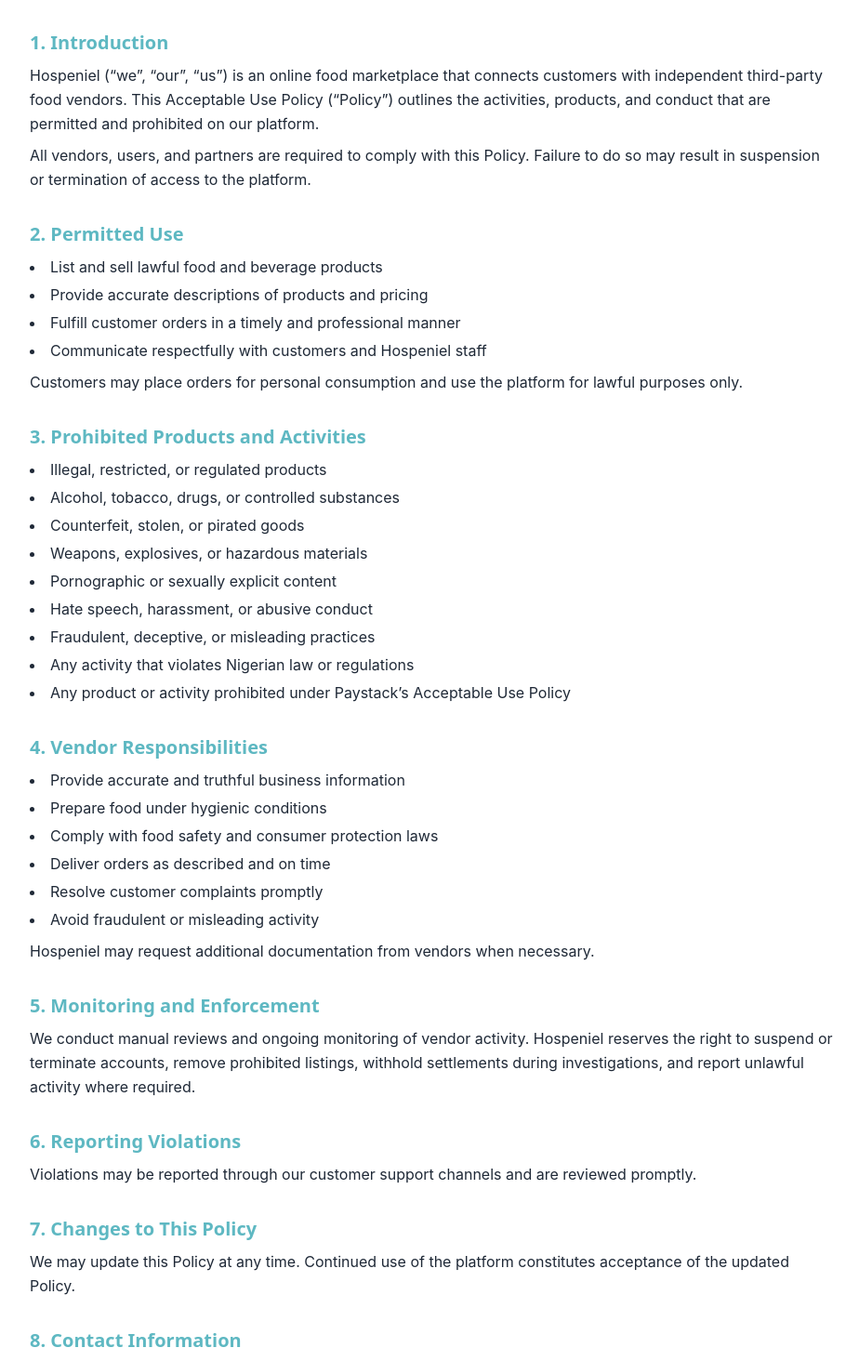
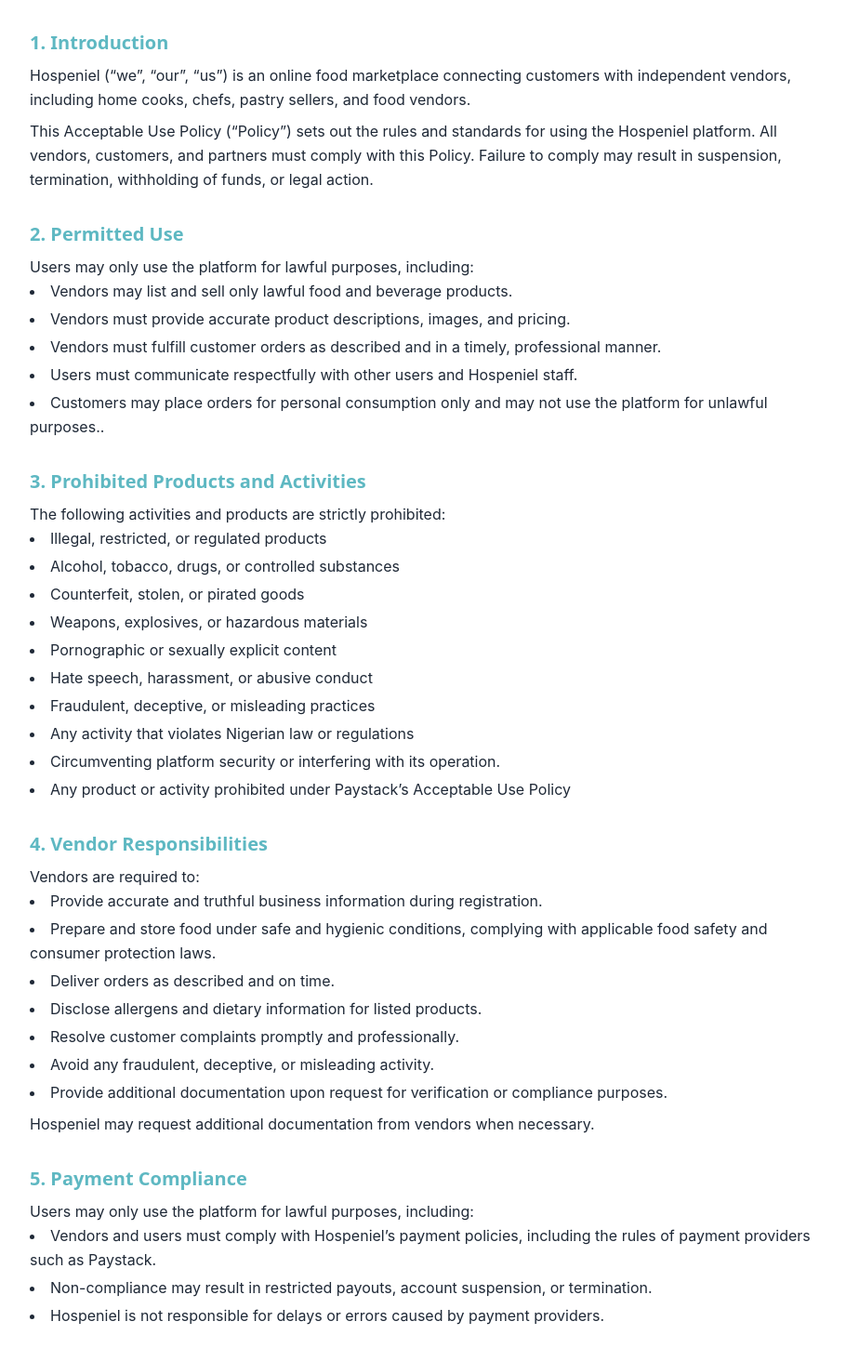
Before and after one commit to unreal-pupu/hospeniel, a Next.js app: page /AcceptableUsePolicy in a window 1280 px wide. Shown: the part 240-1704 px from the top of the page at 93% size, without its empty margins (176-1100 px from the left). Built offline with nearby package versions, Linux system fonts and the light colour scheme; no server answers.

Commit message:
Update Terms of Service and Acceptable Use Policy with professional version

```diff
--- a/src/app/AcceptableUsePolicy/page.tsx
+++ b/src/app/AcceptableUsePolicy/page.tsx
@@ -16,36 +16,34 @@
           <section>
             <h2 className="text-xl font-semibold mb-2">1. Introduction</h2>
             <p>
-              Hospeniel (“we”, “our”, “us”) is an online food marketplace that
-              connects customers with independent third-party food vendors. This
-              Acceptable Use Policy (“Policy”) outlines the activities, products,
-              and conduct that are permitted and prohibited on our platform.
+            Hospeniel (“we”, “our”, “us”) is an online food marketplace connecting customers with independent vendors, including home cooks, chefs, pastry sellers, and food vendors.
             </p>
             <p className="mt-2">
-              All vendors, users, and partners are required to comply with this
-              Policy. Failure to do so may result in suspension or termination of
-              access to the platform.
+            This Acceptable Use Policy (“Policy”) sets out the rules and standards for using the Hospeniel platform. All vendors, customers, and partners must comply with this Policy. Failure to comply may result in suspension, termination, withholding of funds, or legal action.
             </p>
           </section>
 
           <section>
             <h2 className="text-xl font-semibold mb-2">2. Permitted Use</h2>
+            <p className="mt-2">
+            Users may only use the platform for lawful purposes, including:
+            </p>
             <ul className="list-disc list-inside space-y-1">
-              <li>List and sell lawful food and beverage products</li>
-              <li>Provide accurate descriptions of products and pricing</li>
-              <li>Fulfill customer orders in a timely and professional manner</li>
-              <li>Communicate respectfully with customers and Hospeniel staff</li>
+              <li>Vendors may list and sell only lawful food and beverage products.</li>
+              <li>Vendors must provide accurate product descriptions, images, and pricing.</li>
+              <li>Vendors must fulfill customer orders as described and in a timely, professional manner.</li>
+              <li>Users must communicate respectfully with other users and Hospeniel staff.</li>
+              <li>Customers may place orders for personal consumption only and may not use the platform for unlawful purposes..</li>
             </ul>
-            <p className="mt-2">
-              Customers may place orders for personal consumption and use the
-              platform for lawful purposes only.
-            </p>
           </section>
 
           <section>
             <h2 className="text-xl font-semibold mb-2">
               3. Prohibited Products and Activities
             </h2>
+            <p className="mt-2">
+            The following activities and products are strictly prohibited:
+            </p>
             <ul className="list-disc list-inside space-y-1">
               <li>Illegal, restricted, or regulated products</li>
               <li>Alcohol, tobacco, drugs, or controlled substances</li>
@@ -55,6 +53,7 @@
               <li>Hate speech, harassment, or abusive conduct</li>
               <li>Fraudulent, deceptive, or misleading practices</li>
               <li>Any activity that violates Nigerian law or regulations</li>
+              <li>Circumventing platform security or interfering with its operation.</li>
               <li>
                 Any product or activity prohibited under Paystack’s Acceptable
                 Use Policy
@@ -64,13 +63,17 @@
 
           <section>
             <h2 className="text-xl font-semibold mb-2">4. Vendor Responsibilities</h2>
+            <p className="mt-2">
+            Vendors are required to:
+            </p>
             <ul className="list-disc list-inside space-y-1">
-              <li>Provide accurate and truthful business information</li>
-              <li>Prepare food under hygienic conditions</li>
-              <li>Comply with food safety and consumer protection laws</li>
-              <li>Deliver orders as described and on time</li>
-              <li>Resolve customer complaints promptly</li>
-              <li>Avoid fraudulent or misleading activity</li>
+              <li>Provide accurate and truthful business information during registration.</li>
+              <li>Prepare and store food under safe and hygienic conditions, complying with applicable food safety and consumer protection laws.</li>
+              <li>Deliver orders as described and on time.</li>
+              <li>Disclose allergens and dietary information for listed products.</li>
+              <li>Resolve customer complaints promptly and professionally.</li>
+              <li>Avoid any fraudulent, deceptive, or misleading activity.</li>
+              <li>Provide additional documentation upon request for verification or compliance purposes.</li>
             </ul>
             <p className="mt-2">
               Hospeniel may request additional documentation from vendors when
@@ -79,32 +82,40 @@
           </section>
 
           <section>
-            <h2 className="text-xl font-semibold mb-2">
-              5. Monitoring and Enforcement
-            </h2>
-            <p>
-              We conduct manual reviews and ongoing monitoring of vendor
-              activity. Hospeniel reserves the right to suspend or terminate
-              accounts, remove prohibited listings, withhold settlements during
-              investigations, and report unlawful activity where required.
+          <h2 className="text-xl font-semibold mb-2">5. Payment Compliance</h2>
+            <p className="mt-2">
+            Users may only use the platform for lawful purposes, including:
             </p>
+            <ul className="list-disc list-inside space-y-1">
+              <li>Vendors and users must comply with Hospeniel’s payment policies, including the rules of payment providers such as Paystack.</li>
+              <li>Non-compliance may result in restricted payouts, account suspension, or termination.</li>
+              <li>Hospeniel is not responsible for delays or errors caused by payment providers.</li>
+            </ul>
           </section>
 
           <section>
-            <h2 className="text-xl font-semibold mb-2">6. Reporting Violations</h2>
-            <p>
-              Violations may be reported through our customer support channels
-              and are reviewed promptly.
-            </p>
+            <h2 className="text-xl font-semibold mb-2">6. Monitoring and Enforcement</h2>
+            <ul className="list-disc list-inside space-y-1">
+              <li>Hospeniel may conduct manual reviews and ongoing monitoring of vendor and user activity.</li>
+              <li>We may suspend, restrict, or terminate accounts, remove listings, withhold funds, or take other interim measures during investigations.</li>
+              <li>Hospeniel may report unlawful activity to authorities, payment providers, or other relevant parties as required.</li>
+            </ul>
+          </section>
+
+          <section>
+            <h2 className="text-xl font-semibold mb-2">7. Reporting Violations</h2>
+            <ul className="list-disc list-inside space-y-1">
+              <li>Users may report suspected violations through Hospeniel’s customer support channels..</li>
+              <li>All reports will be reviewed promptly and confidentially, and appropriate action will be taken.</li>
+            </ul>
           </section>
 
           <section>
             <h2 className="text-xl font-semibold mb-2">
-              7. Changes to This Policy
+              8. Changes to This Policy
             </h2>
             <p>
-              We may update this Policy at any time. Continued use of the
-              platform constitutes acceptance of the updated Policy.
+            Hospeniel may update this Policy at any time. Continued use of the platform constitutes acceptance of any changes.
             </p>
           </section>
 
--- a/src/app/terms-and-conditions/page.tsx
+++ b/src/app/terms-and-conditions/page.tsx
@@ -18,69 +18,136 @@
           <section>
             <h2 className="text-xl font-semibold mb-2">1. Introduction</h2>
             <p>
-              Welcome to Hospeniel, an online food marketplace connecting customers
-              with independent third-party vendors. By using our platform, you
-              agree to comply with these Terms & Conditions.
+            Welcome to Hospeniel, a digital marketplace connecting customers with independent vendors, including home cooks, chefs, pastry sellers, and food vendors. By accessing or using our platform, you agree to be bound by these Terms of Service. If you do not agree, you may not use the platform.
             </p>
           </section>
 
           <section>
-            <h2 className="text-xl font-semibold mb-2">2. Use of the Platform</h2>
+            <h2 className="text-xl font-semibold mb-2">2. Eligibility & Accounts</h2>
             <ul className="list-disc list-inside space-y-1 mt-2">
               <li>You must be at least 18 years old to use the platform.</li>
-              <li>Use the platform for lawful purposes only.</li>
-              <li>Do not attempt to disrupt or hack the platform.</li>
-              <li>Respect all vendors and customers.</li>
+              <li>You are responsible for maintaining the confidentiality of your account credentials.</li>
+              <li>You are responsible for all activity under your account.</li>
+              <li>Vendors must provide accurate business information during registration.</li>
             </ul>
           </section>
 
           <section>
-            <h2 className="text-xl font-semibold mb-2">3. Vendor Responsibilities</h2>
+            <h2 className="text-xl font-semibold mb-2">3.Platform Role</h2>
             <p>
-              Vendors must provide accurate business information, prepare food
-              safely, fulfill orders as described, and comply with applicable
-              laws and regulations. Violations may result in account suspension
-              or removal.
+            Hospeniel acts solely as an intermediary platform connecting customers with independent vendors.
+            </p>
+            <ul className="list-disc list-inside space-y-1 mt-2">
+              <li>Hospeniel does not sell products directly.</li>
+              <li>Vendors are fully responsible for the quality, safety, preparation, and fulfillment of their orders.</li>
+              <li>Any disputes between vendors and customers must follow our dispute resolution process.</li>
+            </ul>
+          </section>
+
+          <section>
+            <h2 className="text-xl font-semibold mb-2">4.Orders & Transactions</h2>
+            <ul className="list-disc list-inside space-y-1 mt-2">
+              <li>Orders are agreements between the customer and the vendor.</li>
+              <li>Payments are processed securely via third-party providers, including Paystack.</li>
+              <li>Hospeniel may facilitate payments, but cannot guarantee product quality, delivery times, or vendor compliance.</li>
+            </ul>
+          </section>
+
+          <section>
+            <h2 className="text-xl font-semibold mb-2">5.Fees & Payments</h2>
+            <ul className="list-disc list-inside space-y-1 mt-2">
+              <li>Hospeniel charges a 10% commission on each completed order, deducted automatically before vendor payouts.</li>
+              <li>Vendors must provide valid bank account information to receive payouts.</li>
+              <li>Payouts may be delayed if vendor accounts are unverified or if payments are under review.</li>
+              <li>Hospeniel reserves the right to update fees or payment terms with prior notice..</li>
+            </ul>
+          </section>
+
+          <section>
+            <h2 className="text-xl font-semibold mb-2">6. Vendor Responsibilities</h2>
+            <p>
+            Vendors must:
+            </p>
+            <ul className="list-disc list-inside space-y-1 mt-2">
+              <li>Provide accurate and up-to-date business information.</li>
+              <li>Prepare food safely and comply with all applicable food safety, hygiene, and licensing regulations.</li>
+              <li>Fulfill orders as described and deliver on time.</li>
+              <li>Respond promptly to customer inquiries and complaints.</li>
+            </ul>
+            <p>
+            Failure to comply may result in account suspension or termination.
             </p>
           </section>
 
           <section>
-            <h2 className="text-xl font-semibold mb-2">4. Payment and Refunds</h2>
+            <h2 className="text-xl font-semibold mb-2">7. Refunds & Disputes</h2>
             <p>
-              All payments are processed securely via our payment partners. Please
-              review our Refund Policy for conditions under which refunds may be
-              issued.
+            Refunds may be issued in cases including, but not limited to:
+            </p>
+            <ul className="list-disc list-inside space-y-1 mt-2">
+              <li>Order not delivered.</li>
+              <li>Incorrect or incomplete order</li>
+              <li>Poor quality or unsafe food</li>
+              <li>Hospeniel will investigate disputes and determine the appropriate resolution.</li>
+              <li>Vendors and customers must cooperate with Hospeniel’s dispute process.</li>
+            </ul>
+          </section>
+          <section>
+            <h2 className="text-xl font-semibold mb-2">8.Prohibited Use</h2>
+            <p>
+            You may not:
+            </p>
+            <ul className="list-disc list-inside space-y-1 mt-2">
+              <li>Violate any applicable laws or regulations.</li>
+              <li>Disrupt or interfere with the platform’s operation.</li>
+              <li>Use the platform to commit fraud, phishing, or other malicious activity.</li>
+              <li>Hospeniel will investigate disputes and determine the appropriate resolution.</li>
+              <li>Misrepresent yourself, your business, or your products.</li>
+            </ul>
+          </section>
+
+          <section>
+            <h2 className="text-xl font-semibold mb-2">9. Account Suspension & Termination</h2>
+
+            <ul className="list-disc list-inside space-y-1 mt-2">
+              <li>All content on Hospeniel, including text, images, logos, and code, is owned by Hospeniel or its partners.</li>
+              <li>You may not use or reproduce any content without express permission.</li>
+            </ul>
+          </section>
+
+          <section>
+            <h2 className="text-xl font-semibold mb-2">10. Intellectual Property</h2>
+            <p>
+            Hospeniel may suspend or terminate accounts that:
+            </p>
+            <ul className="list-disc list-inside space-y-1 mt-2">
+              <li>Violate these Terms of Service</li>
+              <li>Engage in fraudulent or harmful activity</li>
+              <li>Pose risks to the platform, customers, or other vendors</li>
+              <li>Fail to comply with payment or verification requirements</li>
+            </ul>
+          </section>
+          <section>
+            <h2 className="text-xl font-semibold mb-2">11. Limitation of Liability</h2>
+            <p>
+            Hospeniel may suspend or terminate accounts that:
+            </p>
+            <ul className="list-disc list-inside space-y-1 mt-2">
+              <li>Hospeniel is not liable for the acts or omissions of vendors.</li>
+              <li>We do not guarantee product quality, delivery times, or vendor accuracy.</li>
+              <li>Use of the platform is at your own risk.</li>
+            </ul>
+          </section>
+
+          <section>
+            <h2 className="text-xl font-semibold mb-2">12. Changes to Terms</h2>
+            <p>
+            Hospeniel may update these Terms of Service at any time. Continued use of the platform constitutes acceptance of the updated terms.
             </p>
           </section>
 
           <section>
-            <h2 className="text-xl font-semibold mb-2">5. Intellectual Property</h2>
-            <p>
-              All content on Hospeniel, including text, images, logos, and code,
-              is owned by Hospeniel or its partners. You may not use or reproduce
-              any content without permission.
-            </p>
-          </section>
-
-          <section>
-            <h2 className="text-xl font-semibold mb-2">6. Limitation of Liability</h2>
-            <p>
-              Hospeniel is not responsible for the acts or omissions of vendors.
-              We do not guarantee product quality, delivery times, or accuracy
-              of vendor information. Use of the platform is at your own risk.
-            </p>
-          </section>
-
-          <section>
-            <h2 className="text-xl font-semibold mb-2">7. Changes to Terms</h2>
-            <p>
-              Hospeniel may update these Terms & Conditions at any time. Continued
-              use of the platform constitutes acceptance of updated terms.
-            </p>
-          </section>
-
-          <section>
-            <h2 className="text-xl font-semibold mb-2">8. Contact Information</h2>
+            <h2 className="text-xl font-semibold mb-2">13. Contact Information</h2>
             <p>
               Questions regarding these terms can be sent to:
               <br />
```
